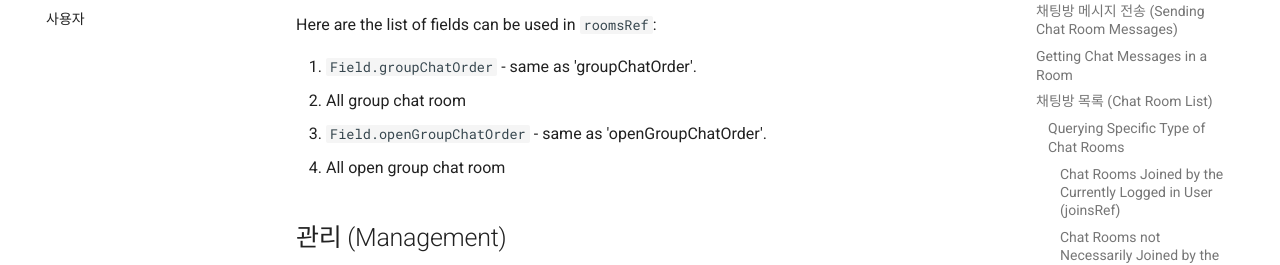
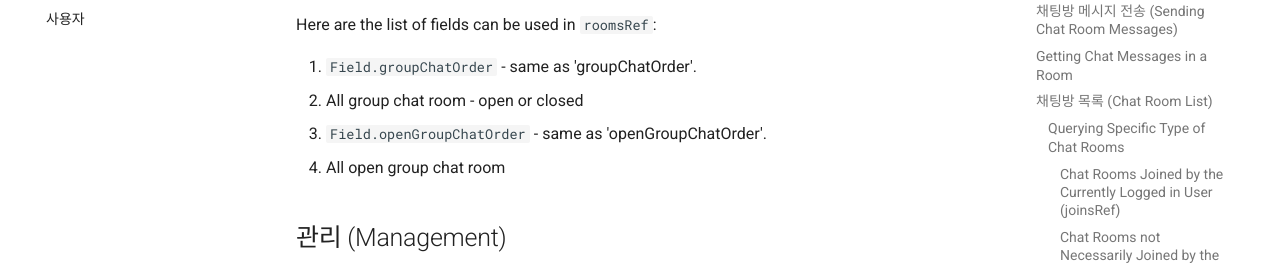
Before and after one commit to thruthesky/fireflutter, an MkDocs documentation site: the page built from docs/chat.md, in a window 1280 px wide and 900 px high, scrolled down 5785 px. Shown: the part 385-650 px from the top of the window. Built offline with MkDocs 1.6.1 and Material for MkDocs 9.7.7, drawn with Linux system fonts in a browser that asks for light colours.

Commit message:
Field.groupChatOrder open or closed

```diff
--- a/docs/chat.md
+++ b/docs/chat.md
@@ -266,7 +266,7 @@ FirebaseDatabaseQueryBuilder(
 Here are the list of fields can be used in `roomsRef`:
 
 1. `Field.groupChatOrder` - same as 'groupChatOrder'.
-   - All group chat room
+   - All group chat room - open or closed
 2. `Field.openGroupChatOrder` - same as 'openGroupChatOrder'.
    - All open group chat room
 
```
